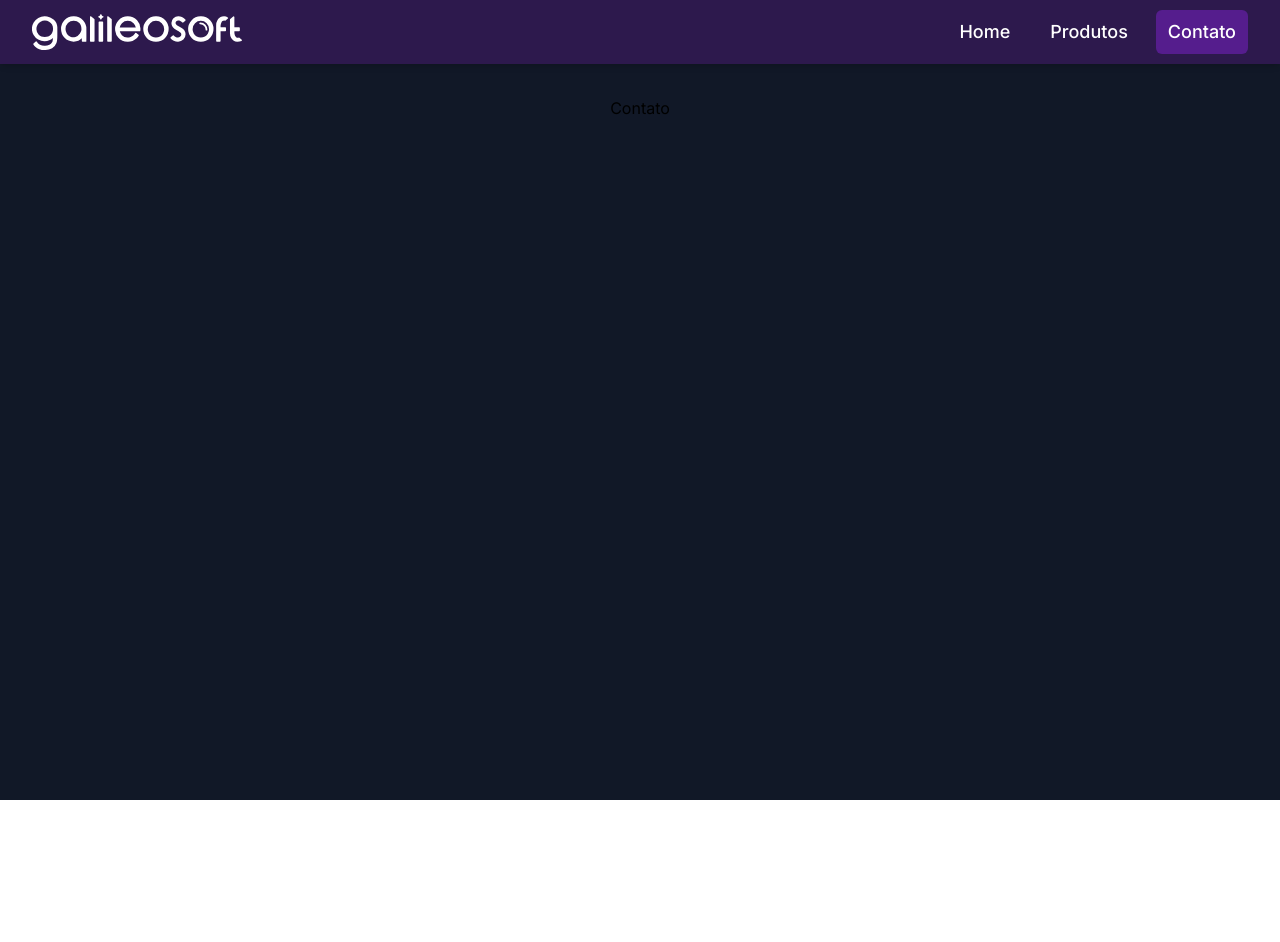
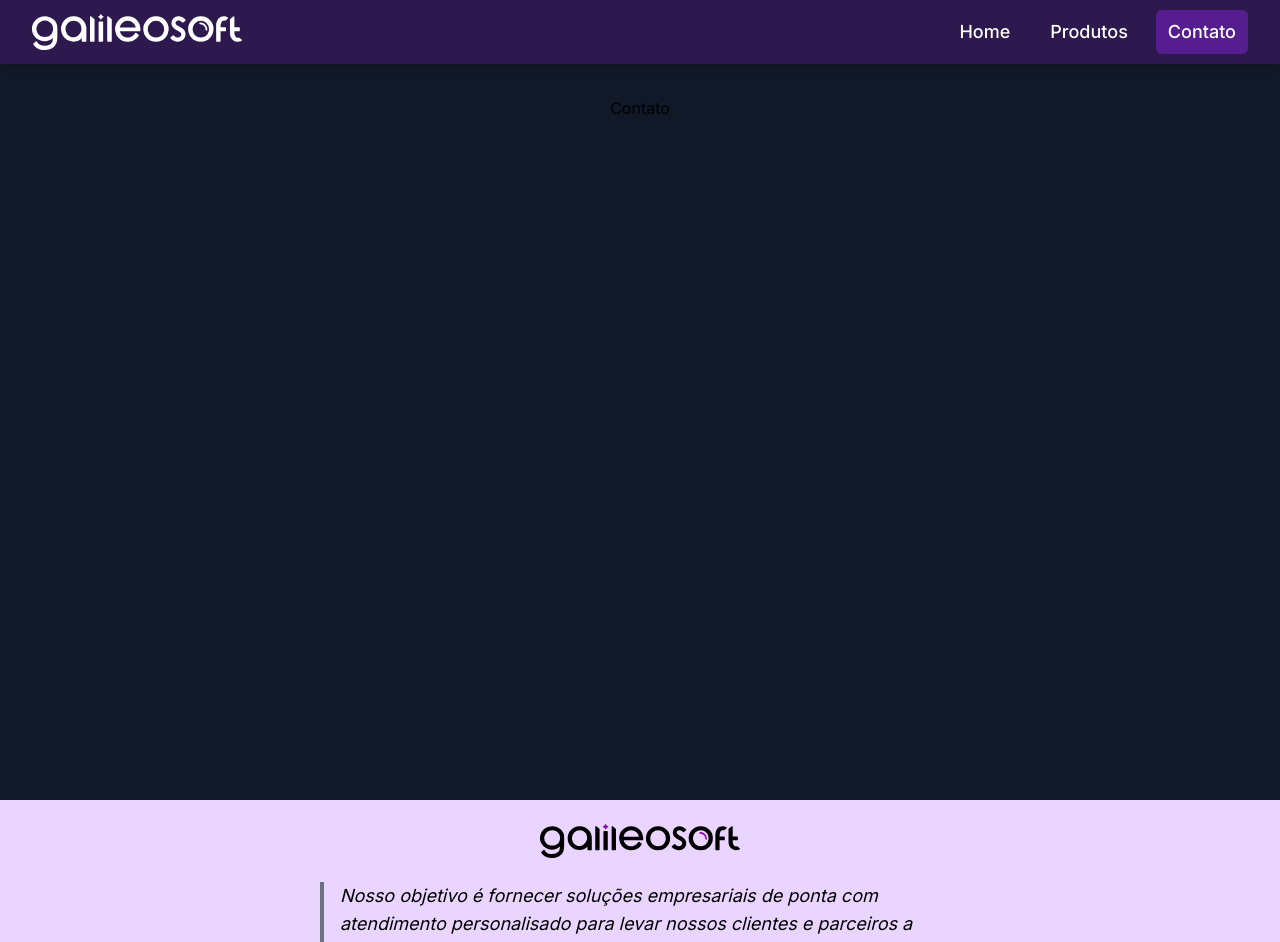
Before and after one commit to the-almeida/galileosoft.com.br, a Next.js app: page /contato in a window 1280 px wide. Shown: the top 942 px of the page. Before the commit the page ends 800 px from the top, so only its background shows below. Built offline with nearby package versions, Linux system fonts and the light colour scheme.

Commit message:
feat: Add footer to layout

```diff
--- a/app/layout.tsx
+++ b/app/layout.tsx
@@ -1,3 +1,4 @@
+import Footer from '@/components/Footer'
 import './globals.css'
 
 import Navbar from '@/components/Navbar'
@@ -22,6 +23,7 @@ export default function RootLayout({
       <body className={inter.className}>
         <Navbar />
         {children}
+        <Footer />
       </body>
     </html>
   )
--- a/app/page.tsx
+++ b/app/page.tsx
@@ -68,7 +68,6 @@ export default function Home() {
           </ContentContainer>
         </section>
       </main>
-      <Footer />
     </>
   )
 }
```
